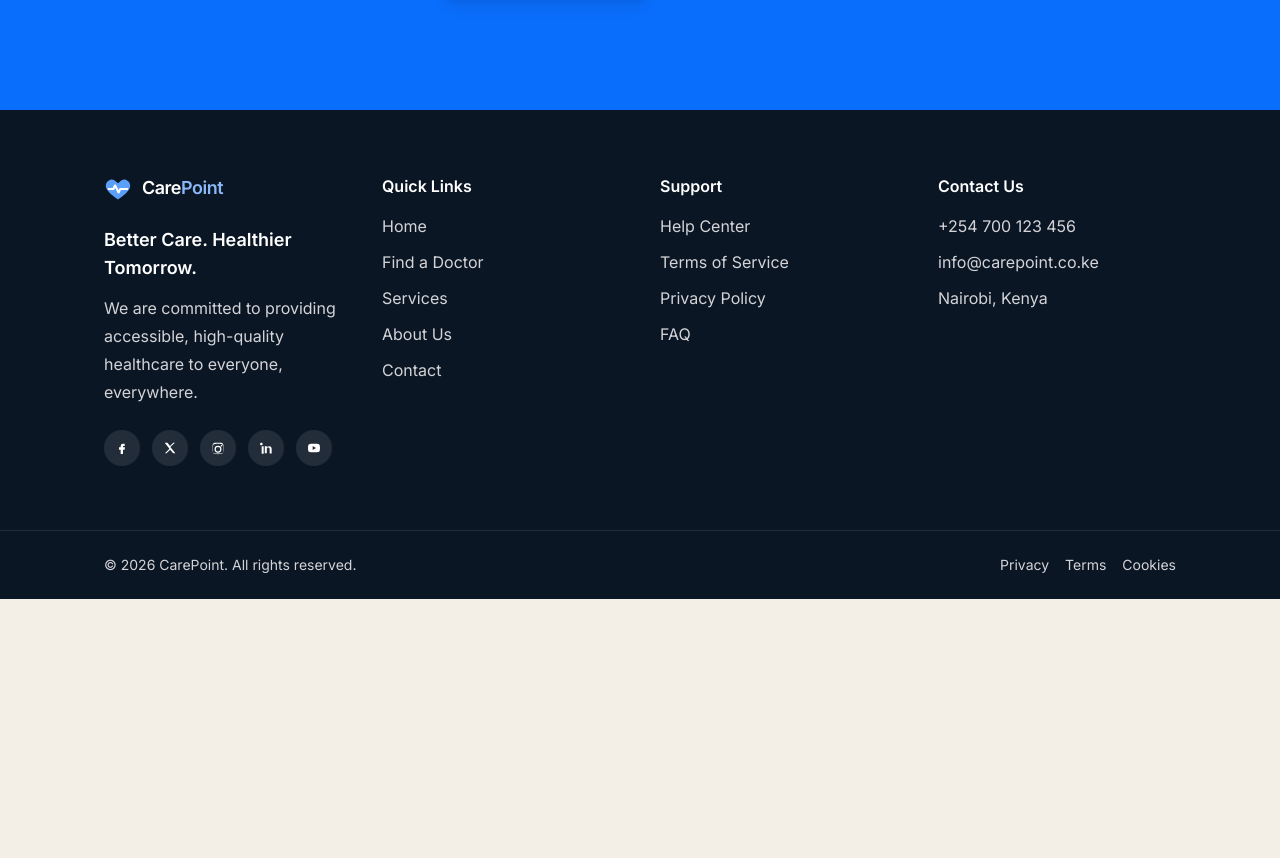
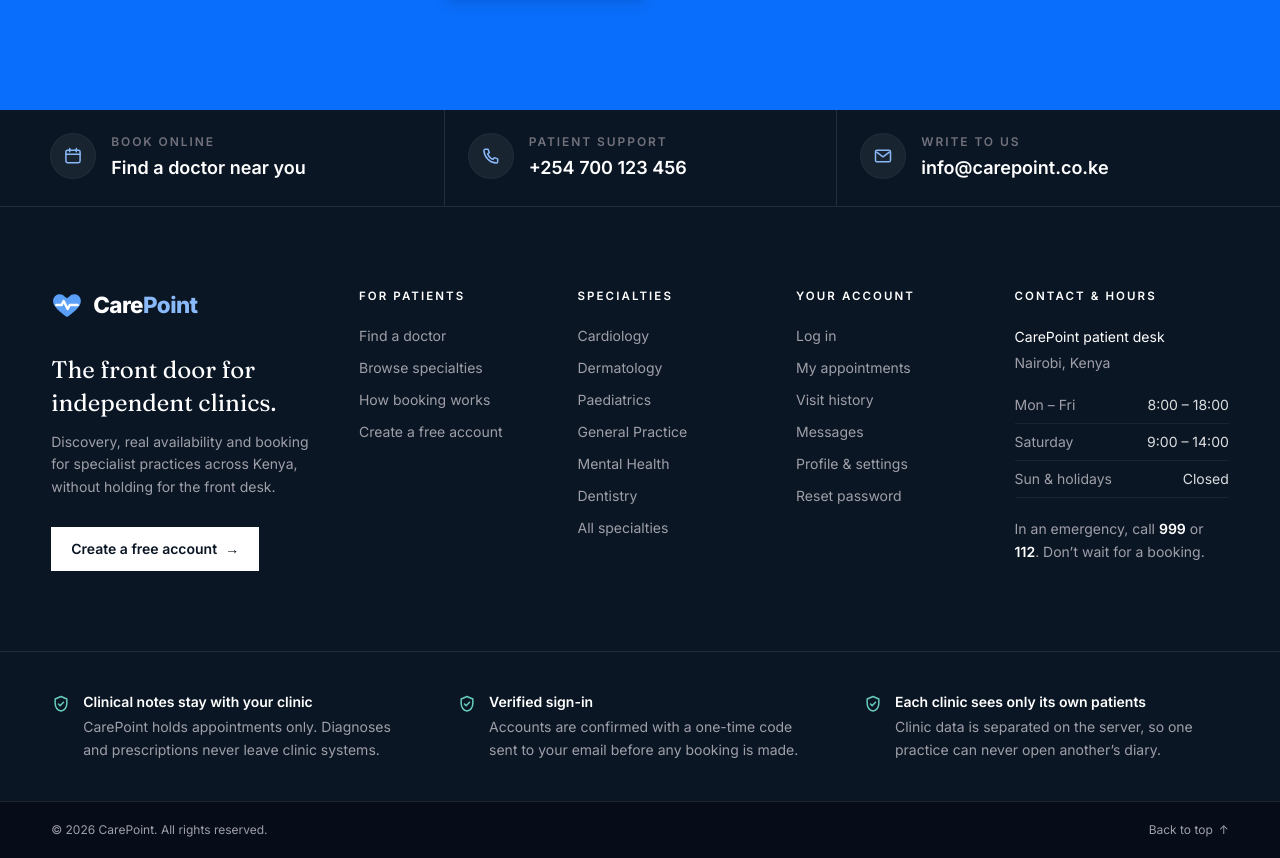
Before and after one commit to Emmakaranja1/carepoint-clinic-management, a Next.js app in the folder frontend/: page / in a window 1280 px wide. Shown: the part 3690-4548 px from the top of the page. Before the commit the page ends 4289 px from the top, so only its background shows below. Built offline with nearby package versions, Linux system fonts and the light colour scheme; no server answers.

Commit message:
feat(ui): expand footer with support, links and opening hours

```diff
--- a/frontend/src/components/Footer.tsx
+++ b/frontend/src/components/Footer.tsx
@@ -1,119 +1,130 @@
 import Link from "next/link";
 
+import { commitments, footerGroups, supportHours } from "./footerLinks";
 import { Logo } from "./Logo";
 
 const currentYear = new Date().getFullYear();
 
-const quickLinks = [
-  ["Home", "/"],
-  ["Find a Doctor", "/doctors"],
-  ["Services", "/#services"],
-  ["About Us", "/#about"],
-  ["Contact", "/#contact"],
-] as const;
+const headingClass = "text-[0.72rem] font-semibold uppercase tracking-[0.18em] text-white";
 
-const supportLinks = [
-  ["Help Center", "#"],
-  ["Terms of Service", "#"],
-  ["Privacy Policy", "#"],
-  ["FAQ", "#"],
-] as const;
-
-const socials = [
-  {
-    label: "Facebook",
-    path: "M13.5 9H16V5.5h-2.5A3.5 3.5 0 0 0 10 9v2H7.5v3.5H10V21h3.5v-6.5h2.3l.7-3.5h-3V9Z",
-  },
-  {
-    label: "X",
-    path: "M4 4l7.2 9.3L4.4 20h2.4l5.4-5.4L16.8 20H20l-7.5-9.6L19.3 4h-2.4l-4.9 4.9L8.2 4H4Z",
-  },
-  {
-    label: "Instagram",
-    path: "M12 4c2.7 0 3 0 4 .1 1 .1 1.5.2 1.9.4a3 3 0 0 1 1.1.7 3 3 0 0 1 .7 1.1c.2.4.3.9.4 1.9.1 1 .1 1.3.1 4s0 3-.1 4c-.1 1-.2 1.5-.4 1.9a3 3 0 0 1-.7 1.1 3 3 0 0 1-1.1.7c-.4.2-.9.3-1.9.4-1 .1-1.3.1-4 .1s-3 0-4-.1c-1-.1-1.5-.2-1.9-.4a3 3 0 0 1-1.1-.7 3 3 0 0 1-.7-1.1c-.2-.4-.3-.9-.4-1.9-.1-1-.1-1.3-.1-4s0-3 .1-4c.1-1 .2-1.5.4-1.9a3 3 0 0 1 .7-1.1A3 3 0 0 1 6.1 4.5c.4-.2.9-.3 1.9-.4 1-.1 1.3-.1 4-.1Zm0 1.8c-2.6 0-2.9 0-3.9.1-.9 0-1.4.2-1.7.3-.4.2-.7.4-1 .7-.3.3-.5.6-.7 1-.1.3-.3.8-.3 1.7-.1 1-.1 1.3-.1 3.9s0 2.9.1 3.9c0 .9.2 1.4.3 1.7.2.4.4.7.7 1 .3.3.6.5 1 .7.3.1.8.3 1.7.3 1 .1 1.3.1 3.9.1s2.9 0 3.9-.1c.9 0 1.4-.2 1.7-.3.4-.2.7-.4 1-.7.3-.3.5-.6.7-1 .1-.3.3-.8.3-1.7.1-1 .1-1.3.1-3.9s0-2.9-.1-3.9c0-.9-.2-1.4-.3-1.7a2.6 2.6 0 0 0-1.7-1.7c-.3-.1-.8-.3-1.7-.3-1-.1-1.3-.1-3.9-.1Zm0 3a5.2 5.2 0 1 1 0 10.4 5.2 5.2 0 0 1 0-10.4Zm0 1.8a3.4 3.4 0 1 0 0 6.8 3.4 3.4 0 0 0 0-6.8Zm5.4-3.2a1.2 1.2 0 1 1 0 2.4 1.2 1.2 0 0 1 0-2.4Z",
-  },
-  {
-    label: "LinkedIn",
-    path: "M5 4a2 2 0 1 1 0 4 2 2 0 0 1 0-4Zm.5 5.5h3v11h-3v-11Zm5.5 0h2.9v1.6h.1a3.2 3.2 0 0 1 2.9-1.8c3.1 0 3.6 2 3.6 4.6v6.2h-3v-5.8c0-1.4 0-3.2-2-3.2s-2.3 1.5-2.3 3v5.8h-3v-11Z",
-  },
-  {
-    label: "YouTube",
-    path: "M12 5.5s-5 0-6.4.4A3 3 0 0 0 3.4 8 30 30 0 0 0 3 12a30 30 0 0 0 .4 4 3 3 0 0 0 2.2 2.1c1.4.4 6.4.4 6.4.4s5 0 6.4-.4a3 3 0 0 0 2.2-2.1 30 30 0 0 0 .4-4 30 30 0 0 0-.4-4A3 3 0 0 0 18.4 5.9c-1.4-.4-6.4-.4-6.4-.4ZM10 9l5 3-5 3V9Z",
-  },
-] as const;
+function HelpCard({ kicker, title, href, children }: { kicker: string; title: string; href: string; children: React.ReactNode }) {
+  return (
+    <a
+      href={href}
+      className="group flex items-start gap-4 border-white/10 py-6 transition sm:px-6 md:border-l md:first:border-l-0 md:first:pl-0"
+    >
+      <span className="flex h-11 w-11 shrink-0 items-center justify-center rounded-full bg-white/[0.06] text-brand-300 ring-1 ring-white/10 transition group-hover:bg-brand-500 group-hover:text-white">
+        {children}
+      </span>
+      <span>
+        <span className="block text-xs font-semibold uppercase tracking-[0.16em] text-zinc-500">{kicker}</span>
+        <span className="mt-1 block text-lg font-semibold text-white">{title}</span>
+      </span>
+    </a>
+  );
+}
 
 export function Footer() {
   return (
-    <footer className="bg-navy text-zinc-300">
-      <div className="mx-auto grid max-w-6xl gap-10 px-6 py-16 sm:grid-cols-2 lg:grid-cols-4 lg:px-10">
-        <div id="about">
-          <Logo light />
-          <p className="mt-4 text-lg font-semibold text-white">
-            Better Care. Healthier Tomorrow.
-          </p>
-          <p className="mt-3 text-base leading-7">
-            We are committed to providing accessible, high-quality healthcare to
-            everyone, everywhere.
-          </p>
-          <div className="mt-6 flex gap-3">
-            {socials.map((s) => (
-              <a
-                key={s.label}
-                href="#"
-                aria-label={s.label}
-                className="flex h-9 w-9 items-center justify-center rounded-full bg-white/10 hover:bg-brand-500"
-              >
-                <svg viewBox="0 0 24 24" className="h-4 w-4 fill-white" aria-hidden="true">
-                  <path d={s.path} />
+    <footer className="bg-navy text-zinc-400">
+      <div className="border-b border-white/10">
+        <div className="page-container grid md:grid-cols-3">
+          <HelpCard kicker="Book online" title="Find a doctor near you" href="/dashboard/doctors">
+            <svg viewBox="0 0 24 24" className="h-5 w-5" fill="none" stroke="currentColor" strokeWidth="1.8" aria-hidden="true">
+              <rect x="3.5" y="5" width="17" height="15" rx="2" />
+              <path d="M3.5 10h17M8 3v4M16 3v4" strokeLinecap="round" />
             </svg>
-              </a>
-            ))}
+          </HelpCard>
+          <HelpCard kicker="Patient support" title="+254 700 123 456" href="tel:+254700123456">
+            <svg viewBox="0 0 24 24" className="h-5 w-5" fill="none" stroke="currentColor" strokeWidth="1.8" aria-hidden="true">
+              <path d="M5 4h3.5l1.5 4-2 1.5a11 11 0 0 0 6.5 6.5l1.5-2 4 1.5V19a1.5 1.5 0 0 1-1.6 1.5C10.6 20 4 13.4 3.5 5.6A1.5 1.5 0 0 1 5 4Z" strokeLinejoin="round" />
+            </svg>
+          </HelpCard>
+          <HelpCard kicker="Write to us" title="info@carepoint.co.ke" href="mailto:info@carepoint.co.ke">
+            <svg viewBox="0 0 24 24" className="h-5 w-5" fill="none" stroke="currentColor" strokeWidth="1.8" aria-hidden="true">
+              <rect x="3" y="5" width="18" height="14" rx="2" />
+              <path d="m4 7 8 6 8-6" strokeLinejoin="round" />
+            </svg>
+          </HelpCard>
         </div>
       </div>
 
-        <nav>
-          <h3 className="text-base font-semibold text-white">Quick Links</h3>
-          <ul className="mt-4 space-y-3 text-base">
-            {quickLinks.map(([label, href]) => (
+      <div className="page-container grid grid-cols-2 gap-x-6 gap-y-12 py-16 sm:gap-x-10 lg:grid-cols-[1.5fr_1fr_1fr_1fr_1.2fr] lg:py-20">
+        <div className="col-span-2 lg:col-span-1">
+          <Logo light size="lg" />
+          <p className="mt-6 max-w-xs font-display text-2xl leading-snug text-white">
+            The front door for independent clinics.
+          </p>
+          <p className="mt-3 max-w-sm text-sm leading-relaxed">
+            Discovery, real availability and booking for specialist practices across Kenya, without
+            holding for the front desk.
+          </p>
+          <Link
+            href="/register"
+            className="mt-7 inline-flex items-center gap-2 bg-white px-5 py-3 text-sm font-semibold text-navy transition hover:bg-mint"
+          >
+            Create a free account <span aria-hidden="true">→</span>
+          </Link>
+        </div>
+
+        {footerGroups.map((group) => (
+          <nav key={group.id} aria-labelledby={group.id}>
+            <h3 id={group.id} className={headingClass}>{group.title}</h3>
+            <ul className="mt-5 space-y-3 text-sm">
+              {group.links.map(([label, href]) => (
                 <li key={label}>
-                <Link href={href} className="hover:text-white">
-                  {label}
-                </Link>
+                  <Link href={href} className="transition hover:text-white">{label}</Link>
                 </li>
               ))}
             </ul>
           </nav>
+        ))}
 
-        <nav>
-          <h3 className="text-base font-semibold text-white">Support</h3>
-          <ul className="mt-4 space-y-3 text-base">
-            {supportLinks.map(([label, href]) => (
-              <li key={label}>
-                <Link href={href} className="hover:text-white">
-                  {label}
-                </Link>
+        <div id="contact" className="col-span-2 scroll-mt-28 sm:col-span-1">
+          <h3 className={headingClass}>Contact & hours</h3>
+          <address className="mt-5 space-y-1 text-sm not-italic leading-relaxed">
+            <p className="text-white">CarePoint patient desk</p>
+            <p>Nairobi, Kenya</p>
+          </address>
+          <dl className="mt-5 space-y-2 text-sm">
+            {supportHours.map(([day, time]) => (
+              <div key={day} className="flex justify-between gap-4 border-b border-white/[0.06] pb-2">
+                <dt>{day}</dt>
+                <dd className="text-white/85">{time}</dd>
+              </div>
+            ))}
+          </dl>
+          <p className="mt-5 text-sm leading-relaxed">
+            In an emergency, call{" "}
+            <a href="tel:999" className="font-semibold text-white hover:underline">999</a> or{" "}
+            <a href="tel:112" className="font-semibold text-white hover:underline">112</a>. Don’t wait for a booking.
+          </p>
+        </div>
+      </div>
+
+      <div className="border-t border-white/10">
+        <ul className="page-container grid gap-8 py-10 md:grid-cols-3 md:gap-10">
+          {commitments.map((item) => (
+            <li key={item.title} className="flex gap-3">
+              <svg viewBox="0 0 24 24" className="mt-0.5 h-5 w-5 shrink-0 text-mint" fill="none" stroke="currentColor" strokeWidth="1.8" aria-hidden="true">
+                <path d="M12 3 5 6v5c0 4.4 3 8.3 7 9.5 4-1.2 7-5.1 7-9.5V6l-7-3Z" strokeLinejoin="round" />
+                <path d="m9 12 2 2 4-4" strokeLinecap="round" strokeLinejoin="round" />
+              </svg>
+              <div>
+                <p className="text-sm font-semibold text-white">{item.title}</p>
+                <p className="mt-1 text-sm leading-relaxed">{item.body}</p>
+              </div>
             </li>
           ))}
         </ul>
-        </nav>
+      </div>
 
-        <div id="contact">
-          <h3 className="text-base font-semibold text-white">Contact Us</h3>
-          <ul className="mt-4 space-y-3 text-base">
-            <li>+254 700 123 456</li>
-            <li>info@carepoint.co.ke</li>
-            <li>Nairobi, Kenya</li>
-          </ul>
-        </div>
-      </div>
-      <div className="border-t border-white/10">
-        <div className="mx-auto flex max-w-6xl flex-col items-center justify-between gap-2 px-6 py-6 text-sm sm:flex-row lg:px-10">
+      <div className="border-t border-white/10 bg-[#060d18]">
+        <div className="page-container flex flex-col items-start justify-between gap-3 py-5 text-xs sm:flex-row sm:items-center">
           <p>© {currentYear} CarePoint. All rights reserved.</p>
-          <p className="flex gap-4">
-            <Link href="#">Privacy</Link>
-            <Link href="#">Terms</Link>
-            <Link href="#">Cookies</Link>
-          </p>
+          <a href="#main" className="inline-flex items-center gap-1.5 transition hover:text-white">
+            Back to top <span aria-hidden="true">↑</span>
+          </a>
         </div>
       </div>
     </footer>
--- /dev/null
+++ b/frontend/src/components/footerLinks.ts
@@ -0,0 +1,62 @@
+type LinkGroup = { id: string; title: string; links: readonly (readonly [string, string])[] };
+
+const specialty = (name: string) => [name, `/dashboard/doctors?q=${encodeURIComponent(name)}`] as const;
+
+export const footerGroups: readonly LinkGroup[] = [
+  {
+    id: "footer-patients",
+    title: "For patients",
+    links: [
+      ["Find a doctor", "/dashboard/doctors"],
+      ["Browse specialties", "/#services"],
+      ["How booking works", "/#how-it-works"],
+      ["Create a free account", "/register"],
+    ],
+  },
+  {
+    id: "footer-specialties",
+    title: "Specialties",
+    links: [
+      specialty("Cardiology"),
+      specialty("Dermatology"),
+      specialty("Paediatrics"),
+      specialty("General Practice"),
+      specialty("Mental Health"),
+      specialty("Dentistry"),
+      ["All specialties", "/#services"],
+    ],
+  },
+  {
+    id: "footer-account",
+    title: "Your account",
+    links: [
+      ["Log in", "/login"],
+      ["My appointments", "/dashboard/appointments"],
+      ["Visit history", "/dashboard/health"],
+      ["Messages", "/dashboard/messages"],
+      ["Profile & settings", "/dashboard/settings"],
+      ["Reset password", "/forgot-password"],
+    ],
+  },
+];
+
+export const supportHours = [
+  ["Mon – Fri", "8:00 – 18:00"],
+  ["Saturday", "9:00 – 14:00"],
+  ["Sun & holidays", "Closed"],
+] as const;
+
+export const commitments = [
+  {
+    title: "Clinical notes stay with your clinic",
+    body: "CarePoint holds appointments only. Diagnoses and prescriptions never leave clinic systems.",
+  },
+  {
+    title: "Verified sign-in",
+    body: "Accounts are confirmed with a one-time code sent to your email before any booking is made.",
+  },
+  {
+    title: "Each clinic sees only its own patients",
+    body: "Clinic data is separated on the server, so one practice can never open another’s diary.",
+  },
+] as const;
```
Lines whose indentation alone changed are shown as unchanged.
